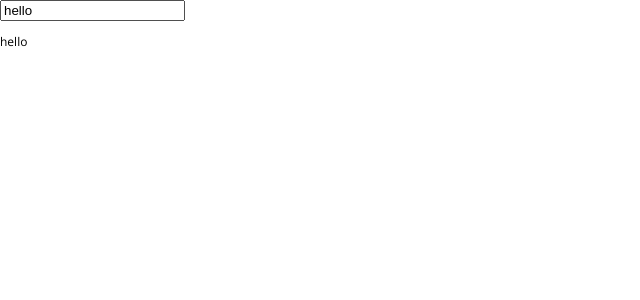
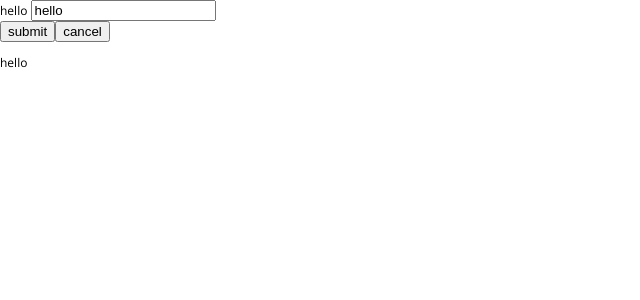
Before and after one commit to Bojackxiang/nuxt-blog, a Nuxt app: page /auth/login in a window 1280 px wide. Shown: the top 300 px of the page, without its empty margins (0-640 px from the left). Built offline with nearby package versions, Linux system fonts and the light colour scheme.

Commit message:
穿件 login 文件

```diff
--- a/pages/auth/login.vue
+++ b/pages/auth/login.vue
@@ -1,32 +1,46 @@
 <template>
   <div>
-    <AppInput
-      name="'username'"
-      v-model="username"
-    />
-    <p>{{username}}</p>
+    <form>
+      <AppInput name="'username'" v-model="username"> hello </AppInput>
+      <AppButton @click.prevent="submit">submit</AppButton>
+      <AppButton @click.prevent="onCancel">cancel</AppButton>
+    </form>
+
+
+
+    <p>{{ username }}</p>
   </div>
 </template>
 
 <script>
-import AppInput from '../../components/customizedComponents/AppInput.vue'
-  export default {
-    components:{
-      AppInput
+import AppInput from "../../components/customizedComponents/AppInput.vue";
+import AppButton from "../../components/customizedComponents/AppButton.vue";
+import { formClean } from "../../utils/formUtils";
+export default {
+  components: {
+    AppInput,
+    AppButton,
+  },
+  data() {
+    return {
+      username: "hello",
+    };
+  },
+  methods: {
+    updateInput(inputValue) {
+      console.log(inputValue);
     },
-    data(){
-      return {
-        username: 'hello'
-      }
+    submit() {
+      console.log("submit");
+      console.log(this.username);
+      formClean(this.username);
     },
-    methods: {
-      updateInput(inputValue ){
-        console.log(inputValue);
-      }
-    }
-  }
+    onCancel() {
+      console.log("cancel");
+    },
+  },
+};
 </script>
 
 <style lang="scss" scoped>
-
 </style>
```
